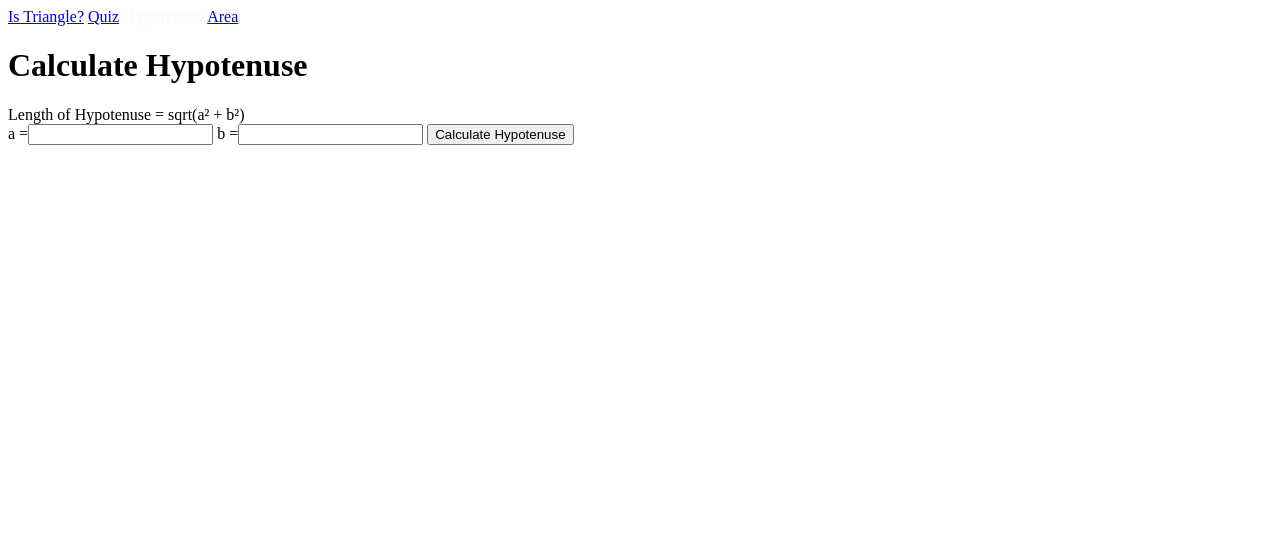
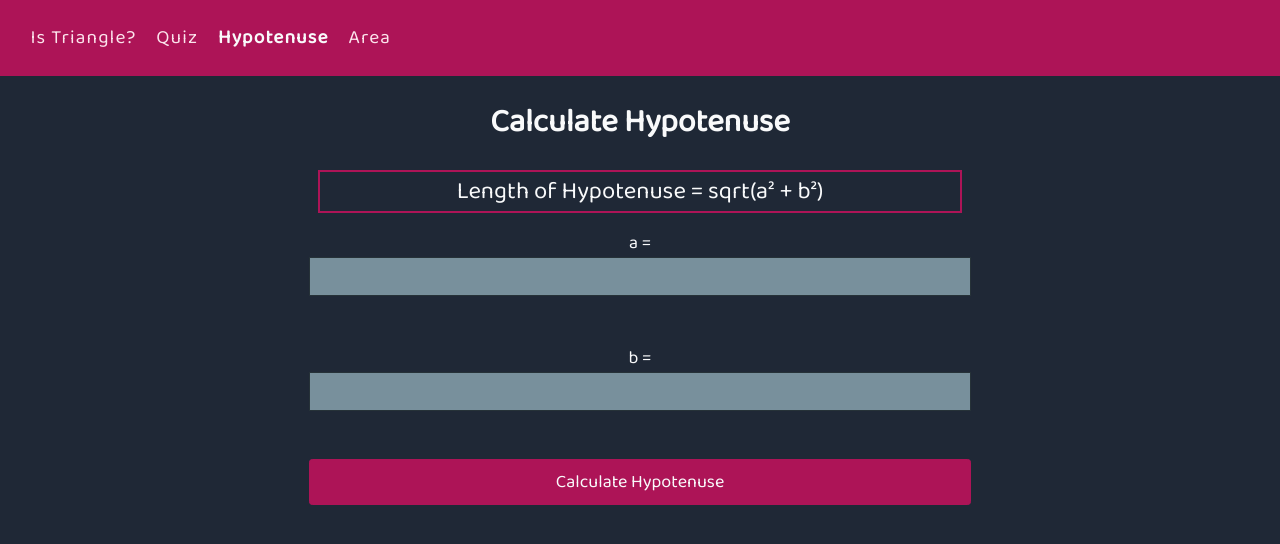
Before and after one commit to KamiyaGaikwad/Fun_with_Triangles, a plain HTML site: page hypotenuse.html in a window 1280 px wide. Drawn offline with Linux system fonts and the light colour scheme.

Commit message:
styling hypotenuse using css

```diff
--- a/hypotenuse.html
+++ b/hypotenuse.html
@@ -4,7 +4,7 @@
     <meta charset="UTF-8">
     <meta http-equiv="X-UA-Compatible" content="IE=edge">
     <meta name="viewport" content="width=device-width, initial-scale=1.0">
-    <!-- <link rel="stylesheet" href="styles.css"> -->
+    <link rel="stylesheet" href="styles.css">
     <title>Fun with Triangles</title>
 </head>
 <body>
@@ -14,14 +14,14 @@
         <a href="hypotenuse.html" style="color:#f9fafb;font-weight:bold;">Hypotenuse</a>
         <a href="area.html">Area</a>
     </nav>
-    <!-- <div class="container"> -->
+    <main>
     <h1>Calculate Hypotenuse</h1>
-    <div>Length of Hypotenuse = sqrt(a² + b²)</div>
+    <div id="hypotenuse-formula">Length of Hypotenuse = sqrt(a² + b²)</div>
     <label>a =</label><input type = "number" class="side-input"/>
     <label>b =</label><input type = "number" class="side-input"/>
     <button id="hypotenuse-btn">Calculate Hypotenuse</button>
     <div id="output"></div>
-    <!-- </div> -->
+    </main>
     <script src="hypotenuse.js"></script>
 </body>
 </html>
--- a/styles.css
+++ b/styles.css
@@ -22,6 +22,7 @@ input {
     color: black;
     background-color: #78909c ;
     border: 1px solid #263238;
+    font-size: medium;
 }
 
 button {
@@ -33,6 +34,8 @@ button {
     border: 1px solid #ad1457;
     border-radius: 0.2rem;
     font-size: large;
+    font-family: 'Baloo 2', cursive;
+    cursor: pointer;
 }
 
 label {
@@ -65,3 +68,12 @@ nav a {
         padding-top: 2rem;
     }
   }
+
+#hypotenuse-formula {
+    font-size: x-large;
+    border: 2px solid #ad1457;
+    width: 50%;
+    margin: auto;
+    margin-bottom: 1rem;
+
+}
```
